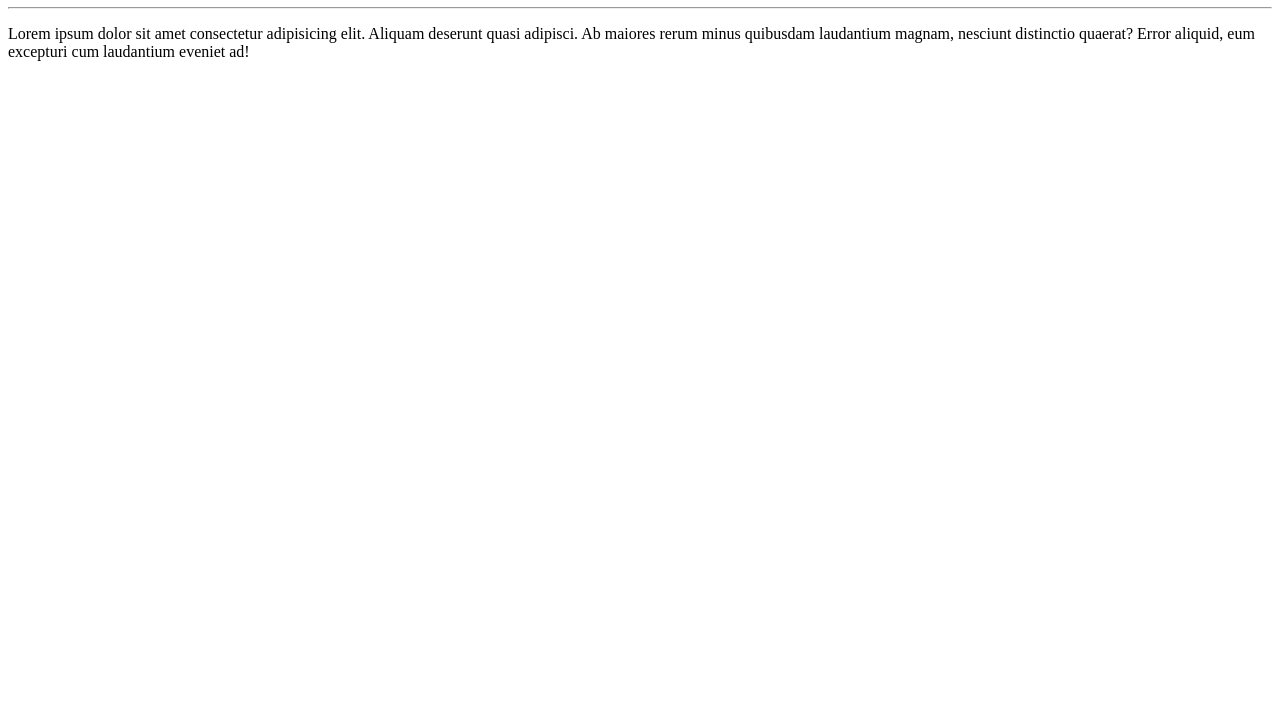
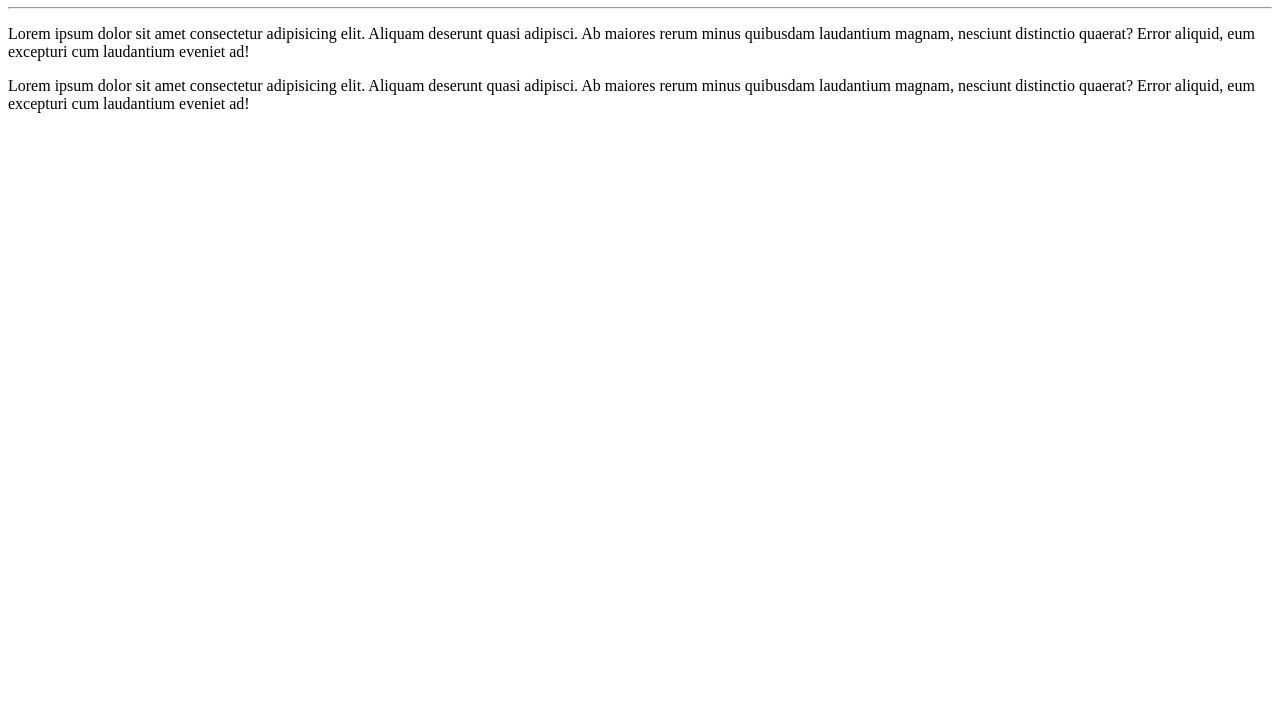
Before and after one commit to Nayara78/OlaMundo, a plain HTML site: page site-exemplo/index.html in a window 1280 px wide. Shown: the part 73-800 px from the top of the page. Drawn offline with Linux system fonts and the light colour scheme.

Commit message:
adicionei um paragrafo

```diff
--- a/site-exemplo/index.html
+++ b/site-exemplo/index.html
@@ -10,5 +10,6 @@
     <h1>Olá, Mundo!</h1>
     <hr>
     <p>Lorem ipsum dolor sit amet consectetur adipisicing elit. Aliquam deserunt quasi adipisci. Ab maiores rerum minus quibusdam laudantium magnam, nesciunt distinctio quaerat? Error aliquid, eum excepturi cum laudantium eveniet ad!</p>
+    <p>Lorem ipsum dolor sit amet consectetur adipisicing elit. Aliquam deserunt quasi adipisci. Ab maiores rerum minus quibusdam laudantium magnam, nesciunt distinctio quaerat? Error aliquid, eum excepturi cum laudantium eveniet ad!</p>
 </body>
 </html>
```
